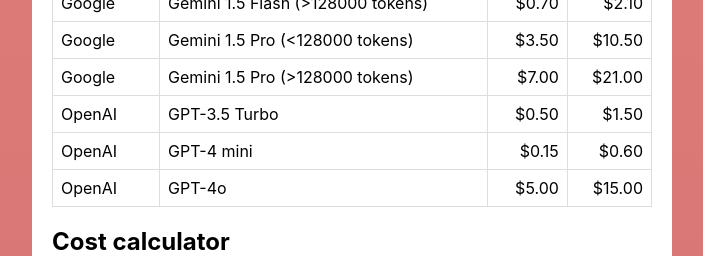
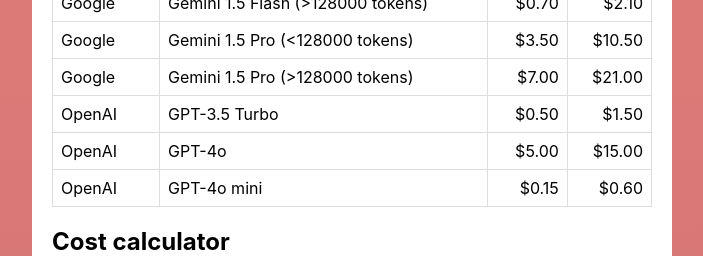
Before and after one commit to MichaelCurrin/token-translator, a React (Create React App) app: page / in a window 1280 px wide. Shown: the part 2880-3136 px from the top of the page, without its empty margins (288-991 px from the left). Built offline with nearby package versions, Linux system fonts and the light colour scheme.

Commit message:
fix name

```diff
--- a/src/constants.js
+++ b/src/constants.js
@@ -24,7 +24,7 @@
 export const PRICE_PER_MILLION_TOKENS = [
   {
     provider: 'OpenAI',
-    modelName: 'GPT-4 mini',
+    modelName: 'GPT-4o mini',
     input: '$0.15',
     output: '$0.60',
   },
```
